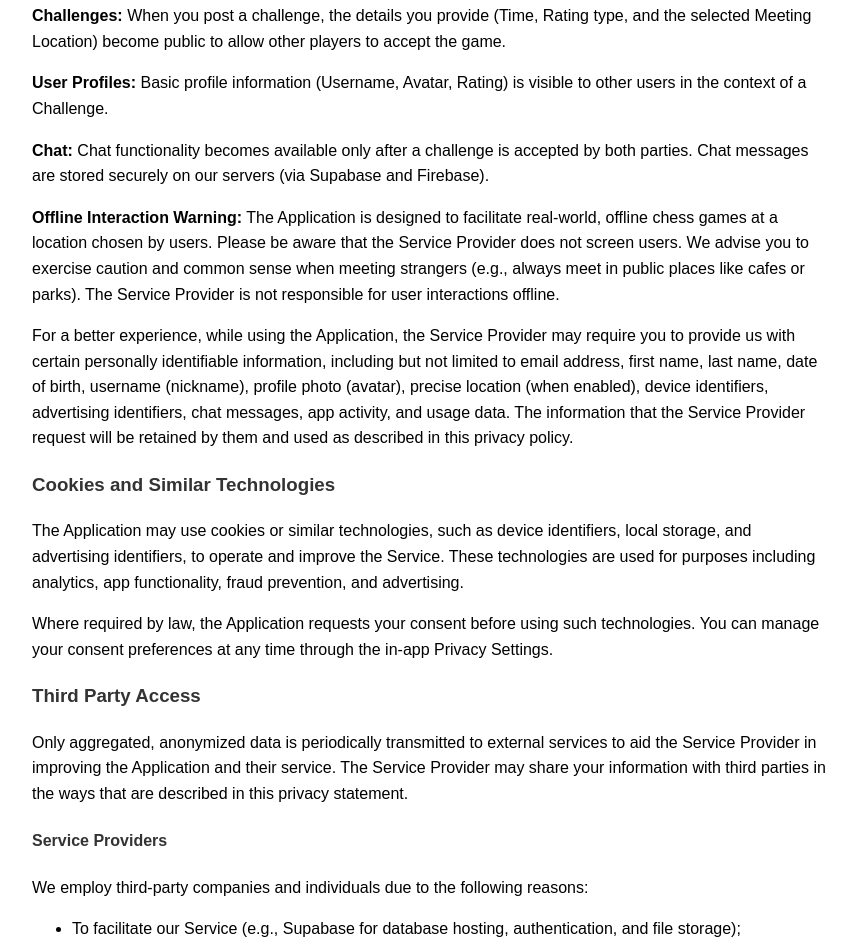
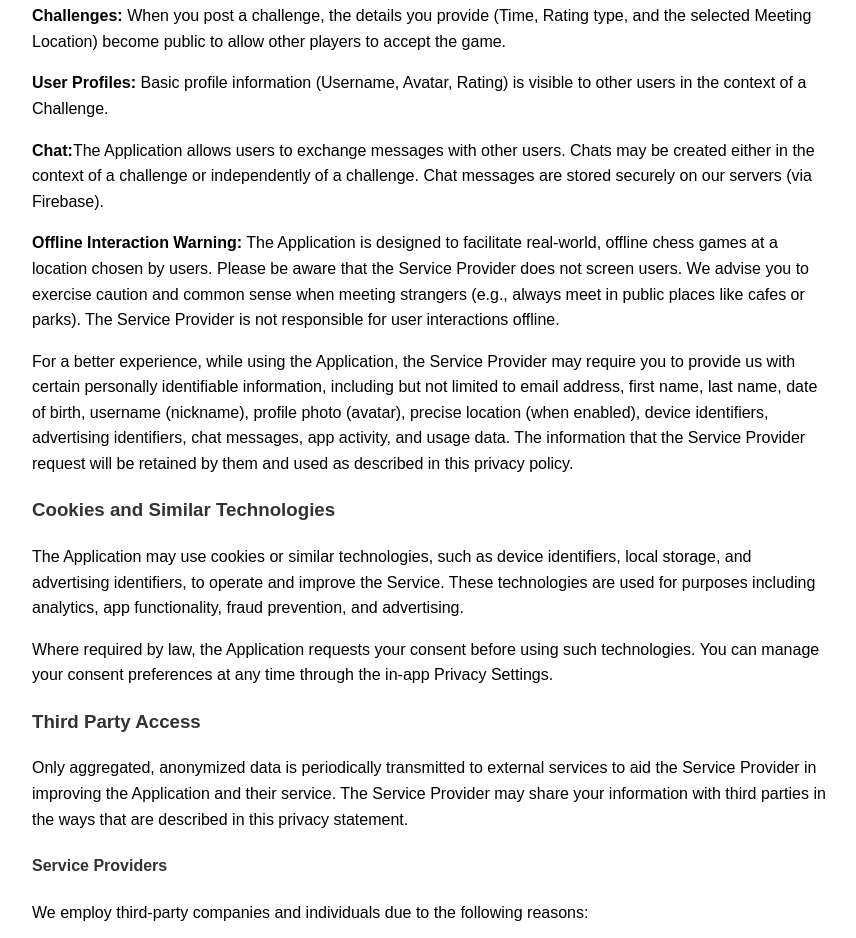
Before and after one commit to takateapp/chess-nearby, a plain HTML site: page privacy-policy.html in a window 1280 px wide. Shown: the part 920-1858 px from the top of the page, without its empty margins (208-1064 px from the left). Drawn offline with Linux system fonts and the light colour scheme.

Commit message:
Update privacy-policy.html

```diff
--- a/privacy-policy.html
+++ b/privacy-policy.html
@@ -49,7 +49,8 @@
 
     <p><strong>User Profiles:</strong> Basic profile information (Username, Avatar, Rating) is visible to other users in the context of a Challenge.</p>
 
-    <p><strong>Chat:</strong> Chat functionality becomes available only after a challenge is accepted by both parties. Chat messages are stored securely on our servers (via Supabase and Firebase).</p>
+    <p><strong>Chat:</strong>The Application allows users to exchange messages with other users. Chats may be created either in the context of a challenge or independently of a challenge. Chat messages are stored securely on our servers (via Firebase).
+</p>
 
     <p><strong>Offline Interaction Warning:</strong> The Application is designed to facilitate real-world, offline chess games at a location chosen by users. Please be aware that the Service Provider does not screen users. We advise you to exercise caution and common sense when meeting strangers (e.g., always meet in public places like cafes or parks). The Service Provider is not responsible for user interactions offline.</p>
 
```
